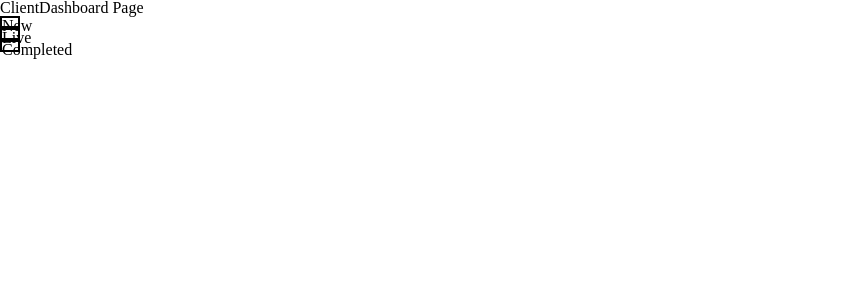
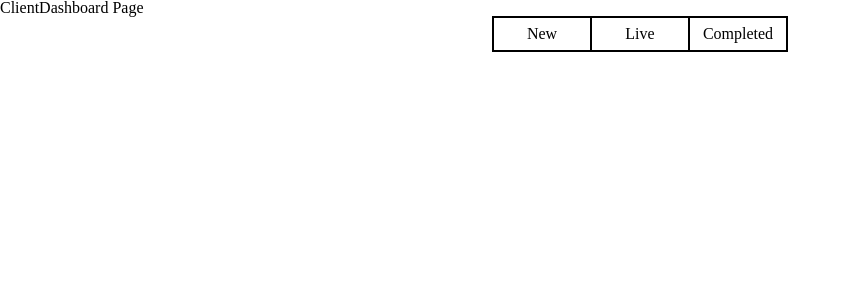
Before and after one commit to FAC-Sixteen/groundworks, a React app: page /ClientDashboard in a window 1280 px wide. Shown: the top 300 px of the page, without its empty margins (0-851 px from the left). Built offline with nearby package versions, Linux system fonts and the light colour scheme; the HTML template or start-up script is replaced by a standard one.

Commit message:
student toggle button and client toggle button completed

```diff
--- a/src/components/ClientDashboard/ClientJobsToggle/ClientJobsToggle.css
+++ b/src/components/ClientDashboard/ClientJobsToggle/ClientJobsToggle.css
@@ -1,8 +1,64 @@
 .ClientJobsToggle--container {
+  display: flex;
+  justify-content: center;
+  font-size: 1rem;
 }
 
-.ClientJobsToggle--div {
-  width: 1rem;
-  height: 0.5rem;
+.ClientJobsToggle--div1 {
+  width: 6rem;
+  height: 2rem;
   border: 2px solid black;
+  display:flex;
+  align-items: center;
+  justify-content: center;
 }
+
+.ClientJobsToggle--div2 {
+  width: 6rem;
+  height: 2rem;
+  border-top: 2px solid black;
+  border-bottom: 2px solid black;
+  display:flex;
+  align-items: center;
+  justify-content: center;
+}
+
+.ClientJobsToggle--div3 {
+  width: 6rem;
+  height: 2rem;
+  border: 2px solid black;
+  display:flex;
+  align-items: center;
+  justify-content: center;
+}
+
+.grey1 {
+  background-color: grey;
+  width: 6rem;
+  height: 2rem;
+  border: 2px solid black;
+  display:flex;
+  align-items: center;
+  justify-content: center;
+}
+
+.grey2 {
+  background-color: grey;
+  width: 6rem;
+  height: 2rem;
+  border-top: 2px solid black;
+  border-bottom: 2px solid black;
+  display:flex;
+  align-items: center;
+  justify-content: center;
+}
+
+.grey3 {
+  background-color: grey;
+  width: 6rem;
+  height: 2rem;
+  border: 2px solid black;
+  display:flex;
+  align-items: center;
+  justify-content: center;
+}
--- a/src/components/ClientDashboard/ClientJobsToggle/ClientJobsToggle.js
+++ b/src/components/ClientDashboard/ClientJobsToggle/ClientJobsToggle.js
@@ -1,12 +1,34 @@
-import React from "react";
+import React, { useState } from "react";
 import "./ClientJobsToggle.css";
 
 const ClientJobsToggle = () => {
+  const [grey1, setGrey1] = useState(false);
+  const [grey2, setGrey2] = useState(false);
+  const [grey3, setGrey3] = useState(false);
+
+  const change1 = () => {
+    setGrey1(!grey1);
+    setGrey2(false);
+    setGrey3(false);
+  };
+
+  const change2 = () => {
+    setGrey2(!grey2);
+    setGrey1(false);
+    setGrey3(false);
+  };
+
+  const change3 = () => {
+    setGrey3(!grey3);
+    setGrey1(false);
+    setGrey2(false);
+  };
+
   return (
     <div className="ClientJobsToggle--container">
-      <div className="ClientJobsToggle--div">New</div>
-      <div className="ClientJobsToggle--div">Live</div>
-      <div className="ClientJobsToggle--div">Completed</div>
+      <div className={grey1 ? "grey1" : "ClientJobsToggle--div1"} onClick={change1}>New</div>
+      <div className={grey2 ? "grey2" : "ClientJobsToggle--div2"} onClick={change2}>Live</div>
+      <div className={grey3 ? "grey3" : "ClientJobsToggle--div3"} onClick={change3}>Completed</div>
     </div>
   );
 };
--- a/src/components/StudentDashboard/StudentJobsToggle/StudentJobsToggle.css
+++ b/src/components/StudentDashboard/StudentJobsToggle/StudentJobsToggle.css
@@ -1,8 +1,64 @@
 .StudentJobsToggle--container {
+  display: flex;
+  justify-content: center;
+  font-size: 1rem;
 }
 
-.StudentJobsToggle--div {
-  width: 1rem;
-  height: 0.5rem;
+.StudentJobsToggle--div1 {
+  width: 6rem;
+  height: 2rem;
   border: 2px solid black;
+  display:flex;
+  align-items: center;
+  justify-content: center;
 }
+
+.StudentJobsToggle--div2 {
+  width: 6rem;
+  height: 2rem;
+  border-top: 2px solid black;
+  border-bottom: 2px solid black;
+  display:flex;
+  align-items: center;
+  justify-content: center;
+}
+
+.StudentJobsToggle--div3 {
+  width: 6rem;
+  height: 2rem;
+  border: 2px solid black;
+  display:flex;
+  align-items: center;
+  justify-content: center;
+}
+
+.grey1 {
+  background-color: grey;
+  width: 6rem;
+  height: 2rem;
+  border: 2px solid black;
+  display:flex;
+  align-items: center;
+  justify-content: center;
+}
+
+.grey2 {
+  background-color: grey;
+  width: 6rem;
+  height: 2rem;
+  border-top: 2px solid black;
+  border-bottom: 2px solid black;
+  display:flex;
+  align-items: center;
+  justify-content: center;
+}
+
+.grey3 {
+  background-color: grey;
+  width: 6rem;
+  height: 2rem;
+  border: 2px solid black;
+  display:flex;
+  align-items: center;
+  justify-content: center;
+}
--- a/src/components/StudentDashboard/StudentJobsToggle/StudentJobsToggle.js
+++ b/src/components/StudentDashboard/StudentJobsToggle/StudentJobsToggle.js
@@ -1,12 +1,34 @@
-import React from "react";
+import React, { useState } from "react";
 import "./StudentJobsToggle.css";
 
 const StudentJobsToggle = () => {
+  const [grey1, setGrey1] = useState(false);
+  const [grey2, setGrey2] = useState(false);
+  const [grey3, setGrey3] = useState(false);
+
+  const change1 = () => {
+    setGrey1(!grey1);
+    setGrey2(false);
+    setGrey3(false);
+  };
+
+  const change2 = () => {
+    setGrey2(!grey2);
+    setGrey1(false);
+    setGrey3(false);
+  };
+
+  const change3 = () => {
+    setGrey3(!grey3);
+    setGrey1(false);
+    setGrey2(false);
+  };
+
   return (
     <div className="StudentJobsToggle--container">
-      <div className="StudentJobsToggle--div">New</div>
-      <div className="StudentJobsToggle--div">Live</div>
-      <div className="StudentJobsToggle--div">Completed</div>
+      <div className={grey1 ? "grey1" : "StudentJobsToggle--div1"} onClick={change1}>New</div>
+      <div className={grey2 ? "grey2" : "StudentJobsToggle--div2"} onClick={change2}>Live</div>
+      <div className={grey3 ? "grey3" : "StudentJobsToggle--div3"} onClick={change3}>Completed</div>
     </div>
   );
 };
```
